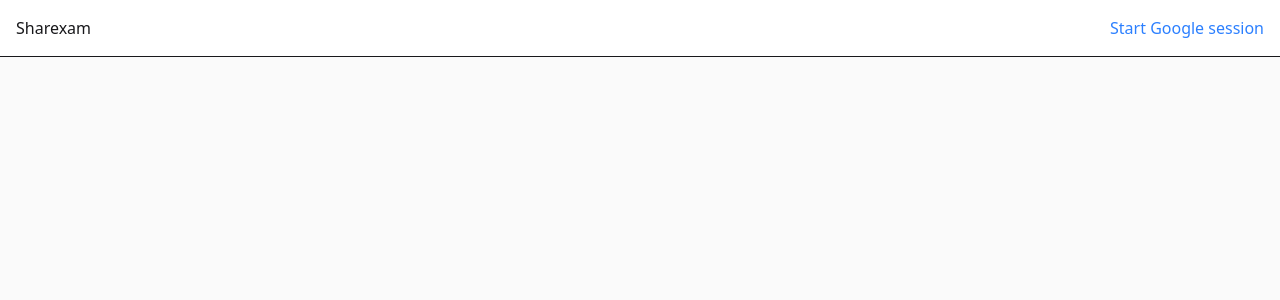
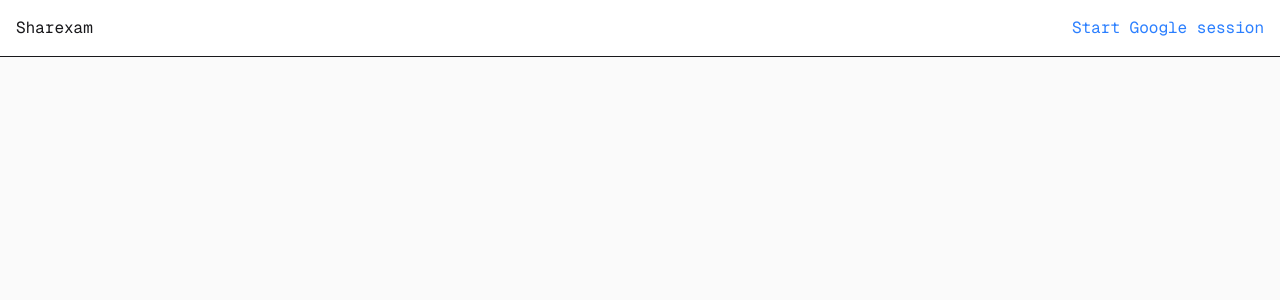
Before and after one commit to raulglezrdguez/next-sharexam, a Next.js app: page / in a window 1280 px wide. Shown: the top 300 px of the page. Built offline with nearby package versions, Linux system fonts and the light colour scheme; no server answers.

Commit message:
local fonts added

```diff
--- a/app/layout.tsx
+++ b/app/layout.tsx
@@ -1,16 +1,13 @@
 import type { Metadata } from "next";
-import { Geist, Geist_Mono } from "next/font/google";
 import "./globals.css";
 import Navbar from "@/components/Navbar";
+import localFont from "next/font/local";
 
-const geistSans = Geist({
-  variable: "--font-geist-sans",
-  subsets: ["latin"],
+const geist = localFont({
+  src: "../public/fonts/Geist.ttf",
 });
-
-const geistMono = Geist_Mono({
-  variable: "--font-geist-mono",
-  subsets: ["latin"],
+const geistMono = localFont({
+  src: "../public/fonts/GeistMono.ttf",
 });
 
 export const metadata: Metadata = {
@@ -25,9 +22,7 @@ export default function RootLayout({
 }>) {
   return (
     <html lang="en">
-      <body
-        className={`${geistSans.variable} ${geistMono.variable} antialiased`}
-      >
+      <body className={`${geist.className} ${geistMono.className} antialiased`}>
         <Navbar />
         {children}
       </body>
```
